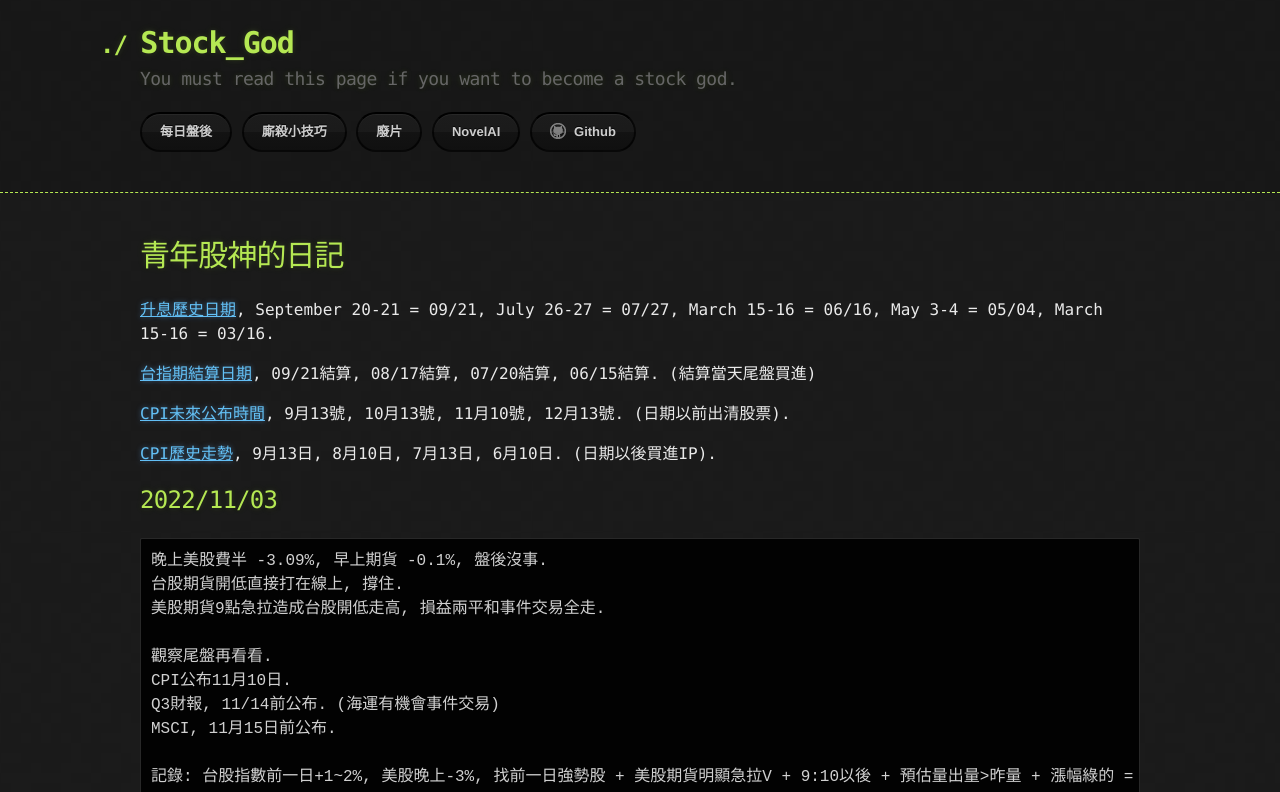
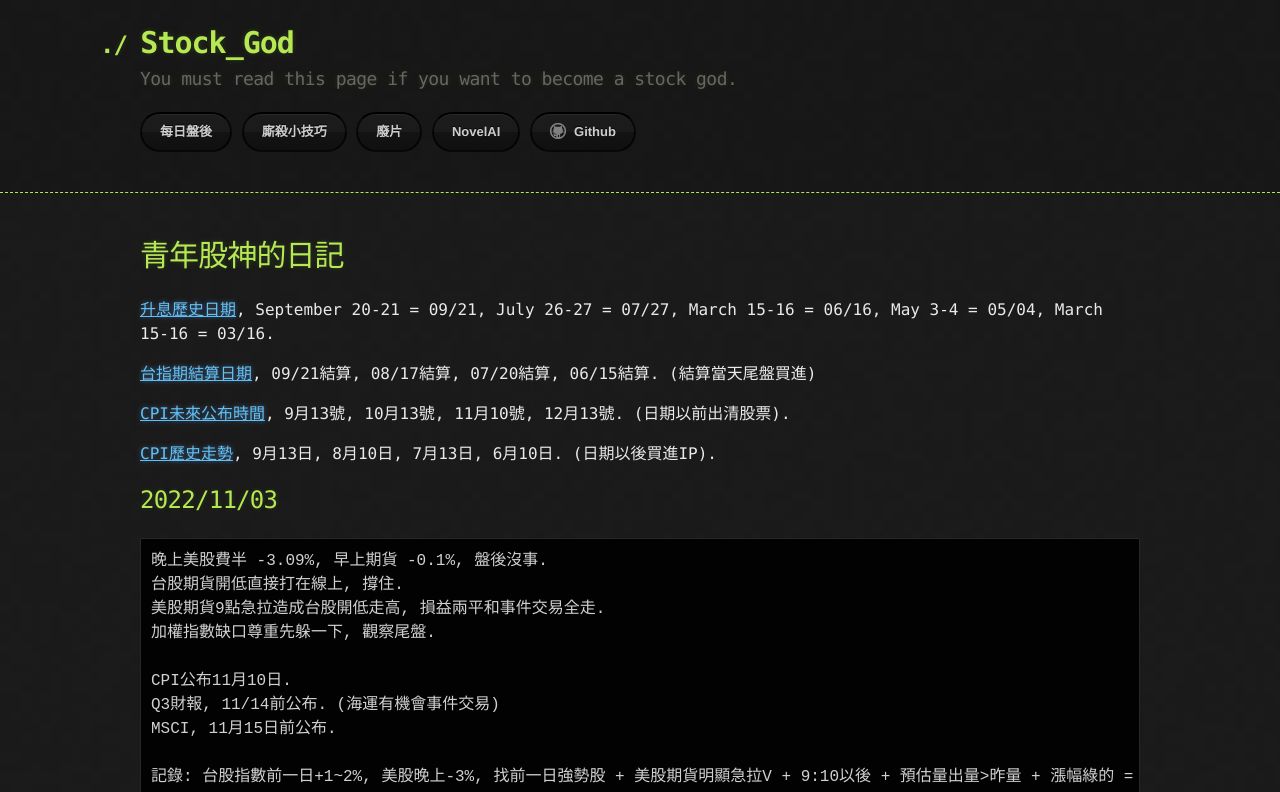
Before and after one commit to lepg5487/Stock_God, a Jekyll site: the page built from index.md, in a window 1280 px wide and 900 px high, cut to the strip 0-792 px from the top of the window. Built offline with Jekyll 4.4.1, drawn with Linux system fonts in a browser that asks for light colours; our own code applies the rules of GitHub Pages for plain Markdown files.

Commit message:
Update index.md

```diff
--- a/index.md
+++ b/index.md
@@ -17,8 +17,8 @@ layout: testlayouts
 晚上美股費半 -3.09%, 早上期貨 -0.1%, 盤後沒事.
 台股期貨開低直接打在線上, 撐住.
 美股期貨9點急拉造成台股開低走高, 損益兩平和事件交易全走.
-
-觀察尾盤再看看.
+加權指數缺口尊重先躲一下, 觀察尾盤.
+
 CPI公布11月10日.
 Q3財報, 11/14前公布. (海運有機會事件交易)
 MSCI, 11月15日前公布.
```
